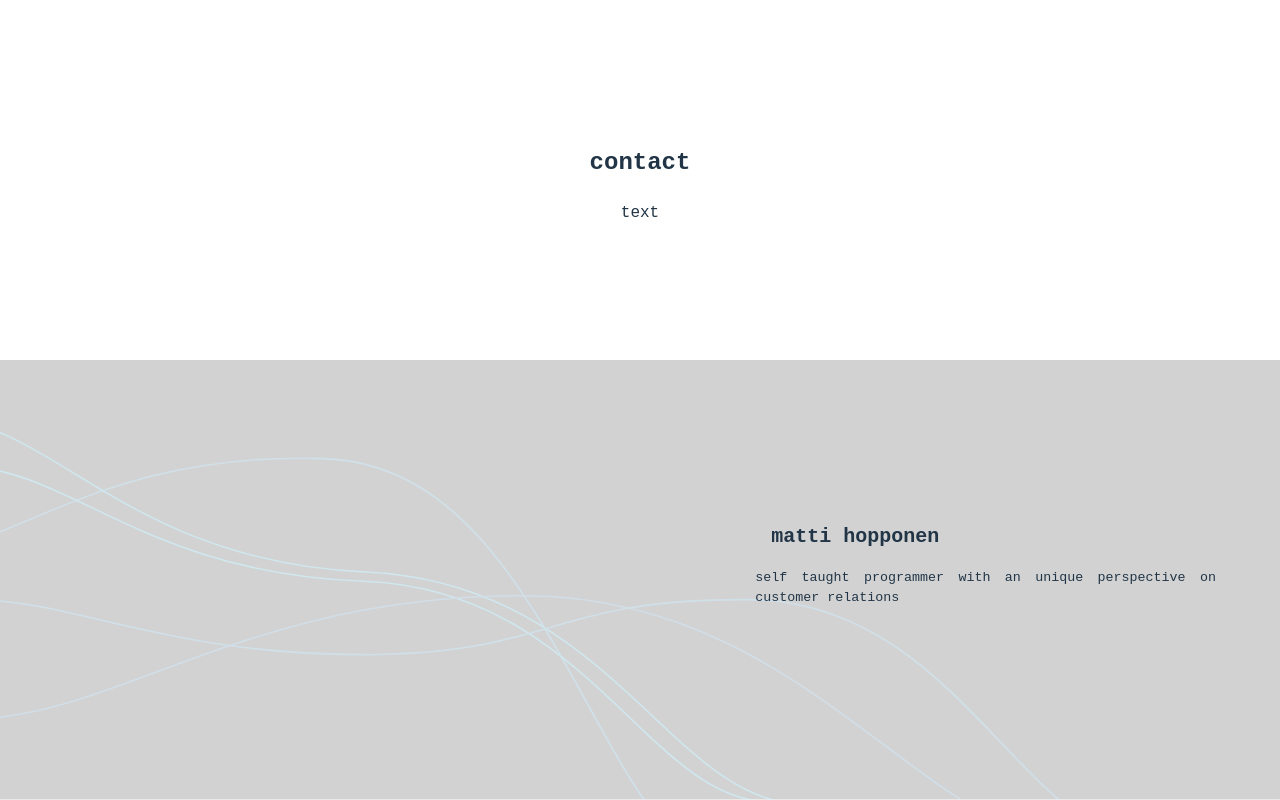
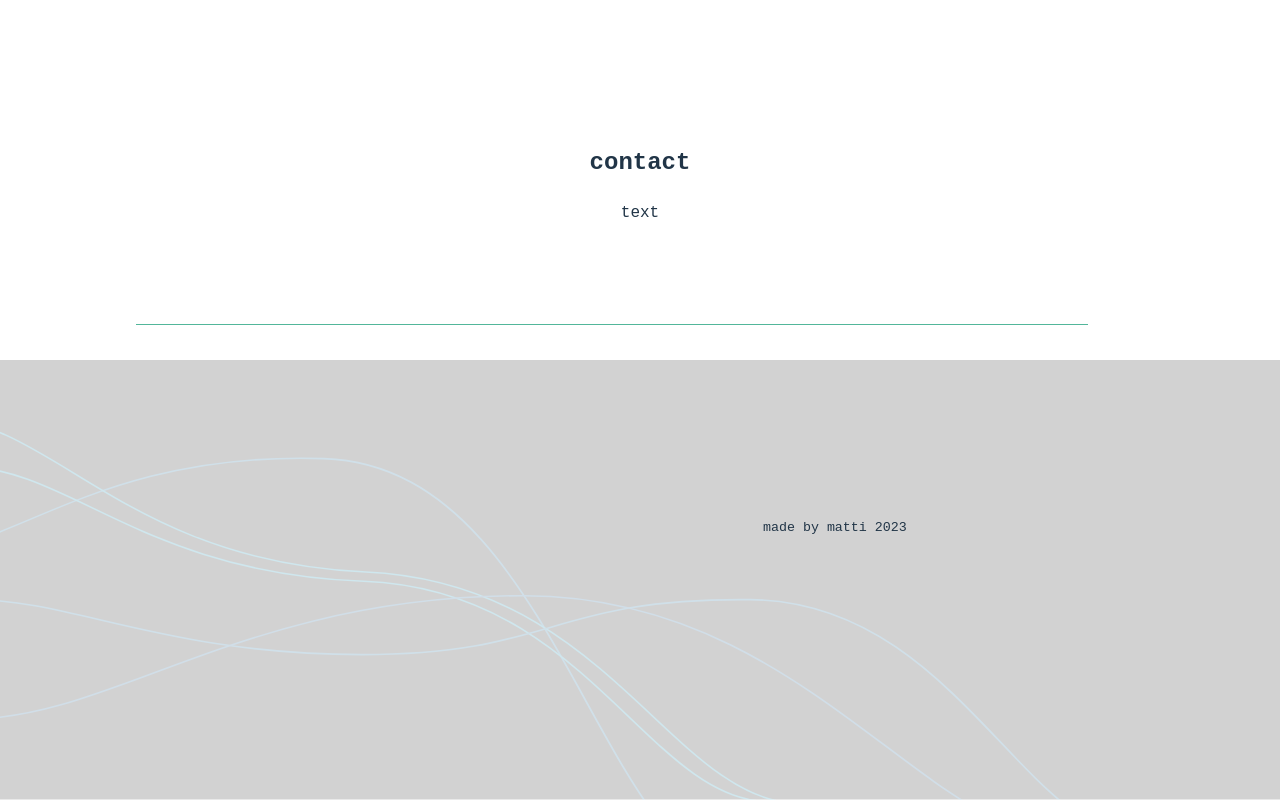
Before and after one commit to impronen/personal-portfolio, a React (Vite) app: page / in a window 1280 px wide. Shown: the part 2766-3566 px from the top of the page. Built offline with nearby package versions, Linux system fonts and the light colour scheme.

Commit message:
contact pseudo element works

```diff
--- a/src/components/Footer.jsx
+++ b/src/components/Footer.jsx
@@ -5,11 +5,7 @@ export default function Footer() {
     <footer className="footerContainer">
       <CurveLine className="background-image2" alt="Background" />
       <div className="leftFooter">
-        <h2 className="name">matti hopponen</h2>
-        <p className="footerText">
-          self taught programmer with an unique perspective on customer
-          relations
-        </p>
+        <p className="footerText">made by matti 2023</p>
       </div>
     </footer>
   );
--- a/src/style/App.css
+++ b/src/style/App.css
@@ -193,24 +193,31 @@ ul {
   margin: 5em 5em 35vh;
 }
 
+.contactContainer {
+  position: relative;
+}
+
 .contactContainer::after {
   content: "";
   position: absolute;
-  width: 40%;
-  left: 30%;
+  width: 85%;
+  left: 5%;
   height: 1px;
-  bottom: 5px;
+  bottom: -100px;
   background-color: #52b69a;
 }
 
 footer {
   display: flex;
   flex-direction: row-reverse;
-  margin: auto 5%;
+  margin: auto 2%;
 }
 
 .leftFooter {
   width: 40%;
-  text-align: justify;
   font-size: smaller;
 }
+
+.leftFooter p {
+  text-align: justify;
+}
```
